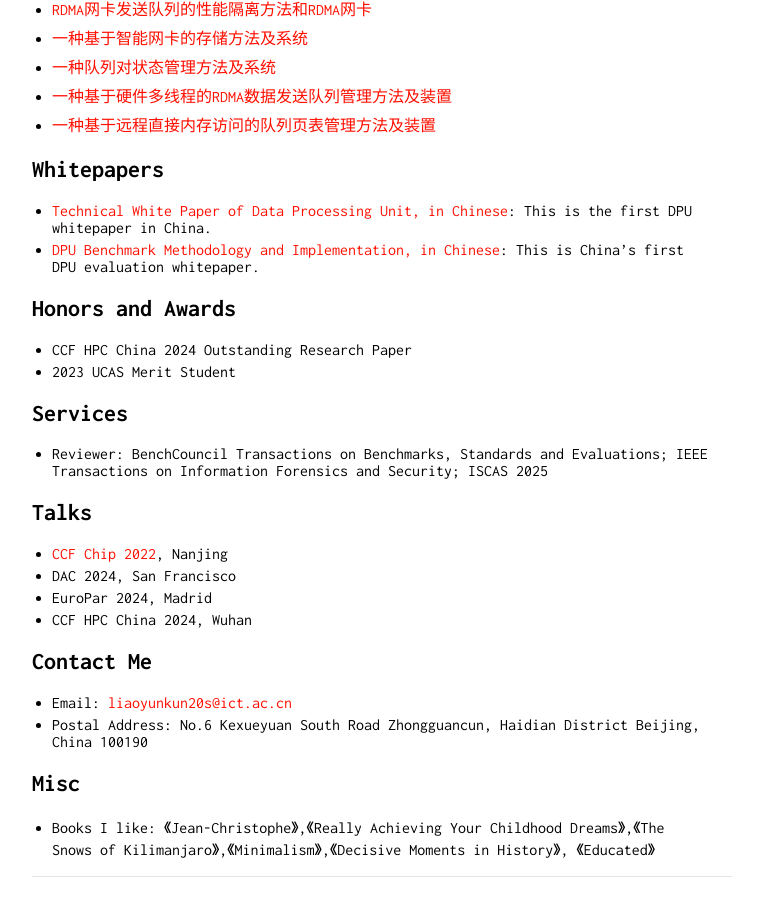
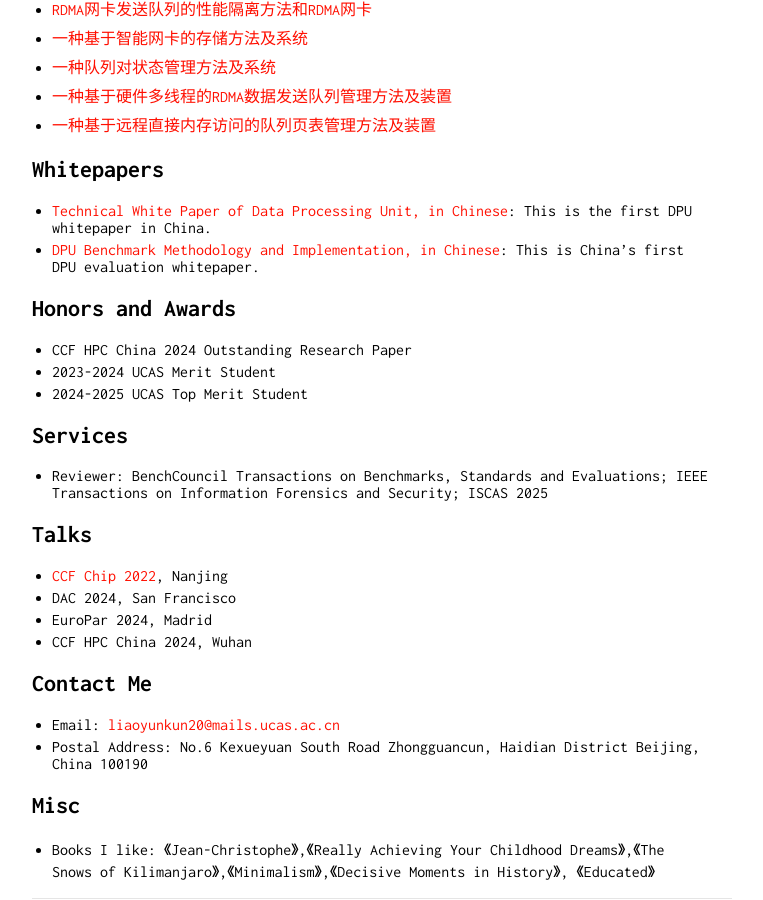
Before and after one commit to liaoyunkun/liaoyunkun.github.io, a Jekyll site: the page built from index.md, in a window 1280 px wide and 900 px high, scrolled down 1512 px. Shown: the whole window, without its empty margins (258-1021 px from the left). Built offline with Jekyll 4.4.1, drawn with Linux system fonts in a browser that asks for light colours; our own code applies the rules of GitHub Pages for plain Markdown files; before the commit the page ends 2390 px from its top, so only the background shows below that.

Commit message:
Update index.md

```diff
--- a/index.md
+++ b/index.md
@@ -61,7 +61,8 @@ I am expected to finish my thesis defense in 2025/11 and graduate in 2026/01. I
 
 ## Honors and Awards
 * CCF HPC China 2024 Outstanding Research Paper
-* 2023 UCAS Merit Student
+* 2023-2024 UCAS Merit Student
+* 2024-2025 UCAS Top Merit Student
 
 ## Services
 
@@ -76,7 +77,7 @@ I am expected to finish my thesis defense in 2025/11 and graduate in 2026/01. I
 
 ## Contact Me
 
-* Email: [liaoyunkun20s@ict.ac.cn](mailto:liaoyunkun20s@ict.ac.cn)
+* Email: [liaoyunkun20@mails.ucas.ac.cn](mailto:liaoyunkun20@mails.ucas.ac.cn)
 * Postal Address: No.6 Kexueyuan South Road Zhongguancun, Haidian District Beijing, China 100190
 
 ## Misc
```
